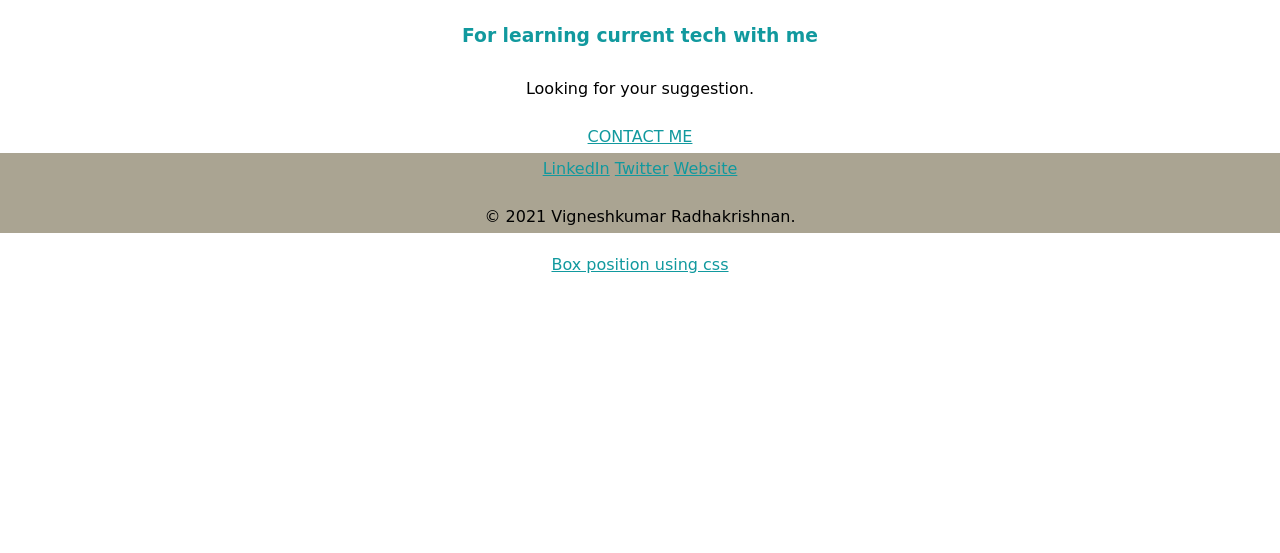
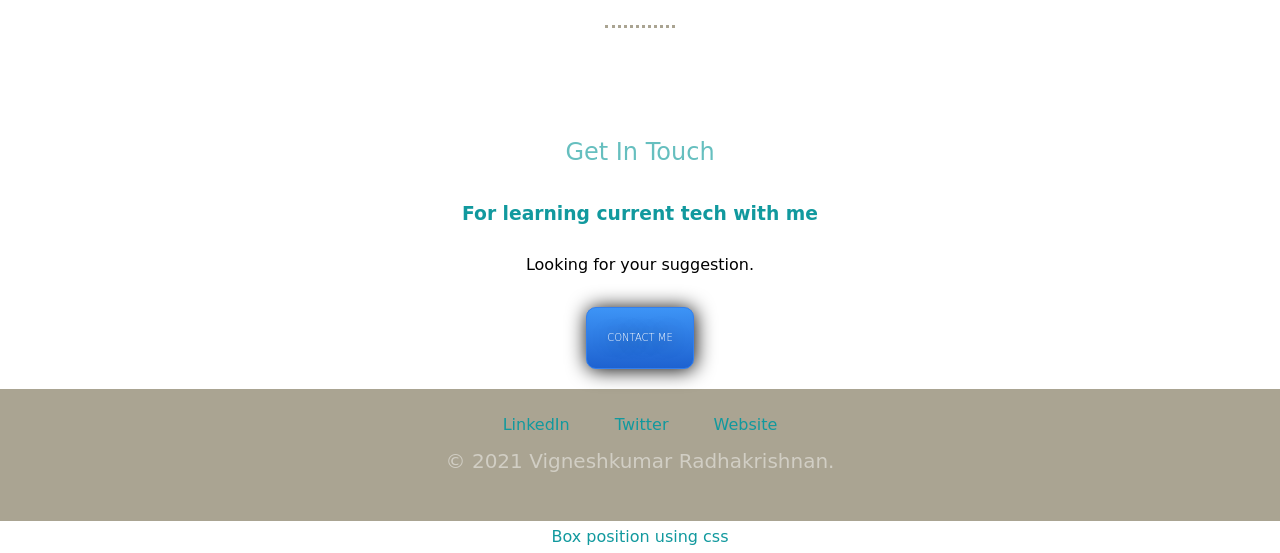
Before and after one commit to vigneshkumar28/CSS---My-site, a plain HTML site: page index.html in a window 1280 px wide. Shown: the part 1878-2431 px from the top of the page. Before the commit the page ends 2159 px from the top, so only its background shows below. Drawn offline with Linux system fonts and the light colour scheme.

Commit message:
some styling

```diff
--- a/css/style.css
+++ b/css/style.css
@@ -54,6 +54,8 @@ h2 {
 h3,
 a {
   color: #11999e;
+  margin: 10px 20px;
+  text-decoration: none;
 }
 .top-cloud {
   position: absolute;
@@ -64,7 +66,7 @@ a {
 .bottom-cloud {
   position: absolute;
   left: 300px;
-  bottom: 300px;
+  bottom: 250px;
 }
 
 .bottom-container {
@@ -96,10 +98,79 @@ a {
   margin-left: 30px;
 }
 
-.skill-para-accenture {
+/* .skill-para-accenture {
   clear: left;
 }
 
 .skill-para-wipro {
   clear: right;
+} */
+
+hr {
+  border: dotted;
+  border-bottom: none;
+  width: 5%;
+  size: 50%;
+  color: #aaa492;
+  margin: 100px auto;
 }
+
+.BUTTON_FMB {
+  background: #3d94f6;
+  background-image: -webkit-linear-gradient(top, #3d94f6, #1e62d0);
+  background-image: -moz-linear-gradient(top, #3d94f6, #1e62d0);
+  background-image: -ms-linear-gradient(top, #3d94f6, #1e62d0);
+  background-image: -o-linear-gradient(top, #3d94f6, #1e62d0);
+  background-image: -webkit-gradient(to bottom, #3d94f6, #1e62d0);
+  -webkit-border-radius: 20px;
+  -moz-border-radius: 20px;
+  border-radius: 10px;
+  color: #ffffff;
+  font-size: 10px;
+  font-weight: 100;
+  padding: 20px;
+  margin-bottom: 10px;
+  -webkit-box-shadow: 1px 1px 20px 0 #000000;
+  -moz-box-shadow: 1px 1px 20px 0 #000000;
+  box-shadow: 1px 1px 20px 0 #000000;
+  text-shadow: 1px 1px 20px #000000;
+  border: solid #337fed 1px;
+  text-decoration: none;
+  display: inline-block;
+  cursor: pointer;
+  text-align: center;
+}
+
+.BUTTON_FMB:hover {
+  border: solid #337fed 1px;
+  background: #1e62d0;
+  background-image: -webkit-linear-gradient(top, #1e62d0, #3d94f6);
+  background-image: -moz-linear-gradient(top, #1e62d0, #3d94f6);
+  background-image: -ms-linear-gradient(top, #1e62d0, #3d94f6);
+  background-image: -o-linear-gradient(top, #1e62d0, #3d94f6);
+  background-image: -webkit-gradient(to bottom, #1e62d0, #3d94f6);
+  -webkit-border-radius: 20px;
+  -moz-border-radius: 20px;
+  border-radius: 20px;
+  text-decoration: none;
+}
+
+.middle-container {
+  padding-top: 10px;
+  padding-bottom: 10px;
+}
+
+.intro {
+  width: 50%;
+  margin: auto;
+}
+
+.bottom-container {
+  padding: 20px 0 40px;
+}
+
+.copyright {
+  color: #ffffff75;
+  font-size: 20px;
+  margin: auto;
+}
--- a/index.html
+++ b/index.html
@@ -12,7 +12,7 @@
     <div class="top-container">
         <img class="top-cloud" src="images/cloud.png" alt="cloud-image">
         <h1>I'm Vigneshkumar.</h1>
-        <h2>B.E ECE👨‍🎓- IoT Developer🌟- Data science🌟- IBM Certified Data scientist🌟- Machine Learning,AI,C,JAVA🌟- Full Stack Developer💻- Fast Learner☀️🥇🏆- Developer Program Member at GitHub - Ex Wipro - Currently Working as Java Developer in Accenture</h2>
+        <h2>a developer</h2>
         <img class="bottom-cloud" src="images/cloud.png" alt="cloud-image">
         <img src="images/mountain.png" alt="mountain-image">
 
@@ -21,7 +21,7 @@
         <div class="profile">
           <img src="images/vigneshkumar_radhakrishnan.jpg" alt="vigneshkumar_radhakrishnan-photo">
           <h2>Hello.</h2>
-          <p>Im <em>Application Development Associate</em> in Accenture</p>
+          <p class="intro">B.E ECE👨‍🎓- IoT Developer🌟- Data science🌟- IBM Certified Data scientist🌟- Machine Learning,AI,C,JAVA🌟- Full Stack Developer💻- Fast Learner☀️🥇🏆- Developer Program Member at GitHub - Ex <em>Wipro</em> - Currently Working as Java Developer in <em>Accenture</em></p>
         </div>
         <hr>
         <div class="skills">
@@ -56,7 +56,7 @@
           <h2>Get In Touch</h2>
           <h3>For learning current tech with me</h3>
           <p>Looking for your suggestion.</p>
-          <a class="btn" href="mailto:vigneshkumarponnamaravathy@gmail.com">CONTACT ME</a>
+          <a class="BUTTON_FMB" href="mailto:vigneshkumarponnamaravathy@gmail.com">CONTACT ME</a>
         </div>
       </div>
 
@@ -65,7 +65,7 @@
         <a class="footer-link" href="https://www.linkedin.com/">LinkedIn</a>
         <a class="footer-link" href="https://twitter.com/">Twitter</a>
         <a class="footer-link" href="https://www.appbrewery.co/">Website</a>
-        <p>© 2021 Vigneshkumar Radhakrishnan.</p>
+        <p class="copyright">© 2021 Vigneshkumar Radhakrishnan.</p>
       </div>
 
     <a href="box.html">Box position using css</a>
```
